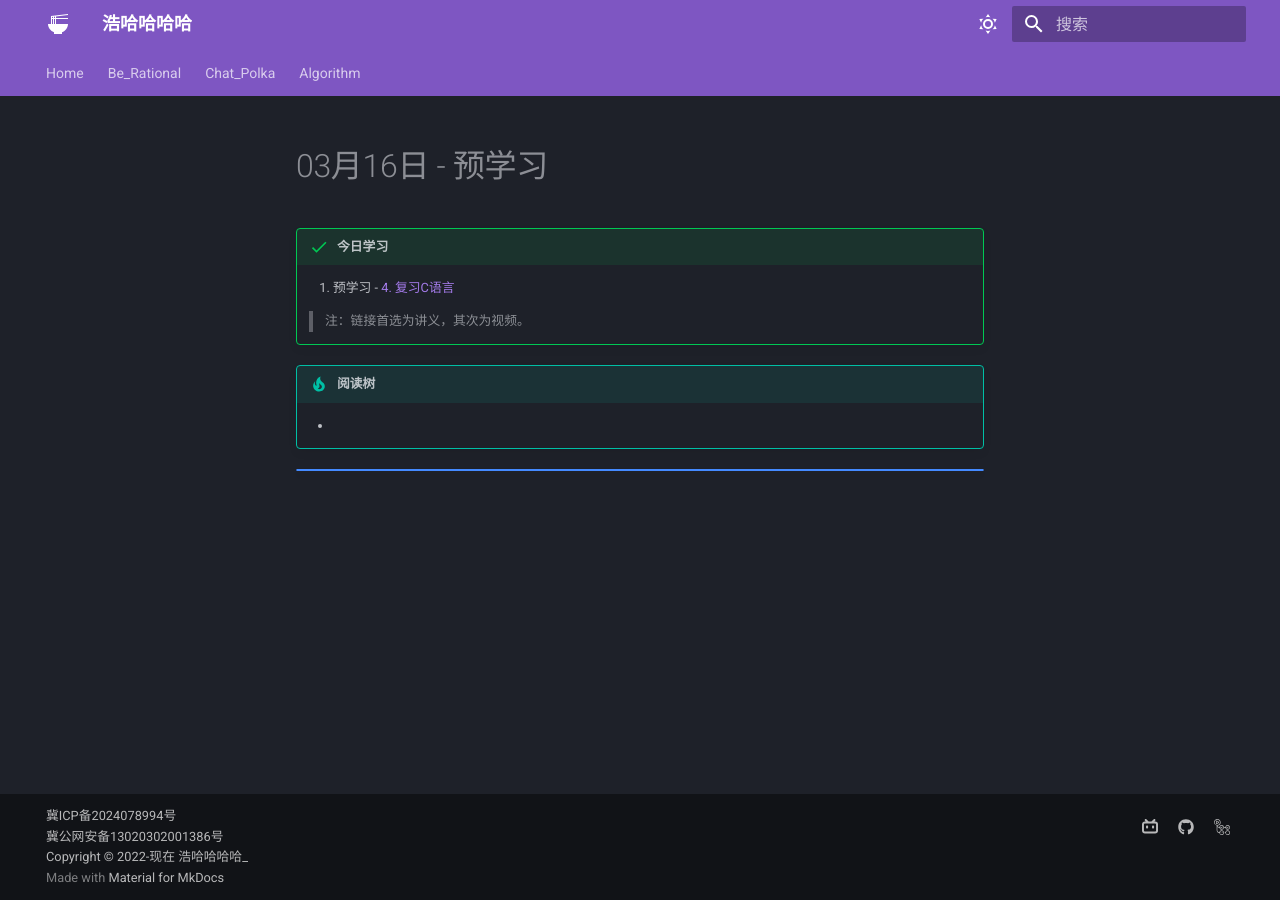
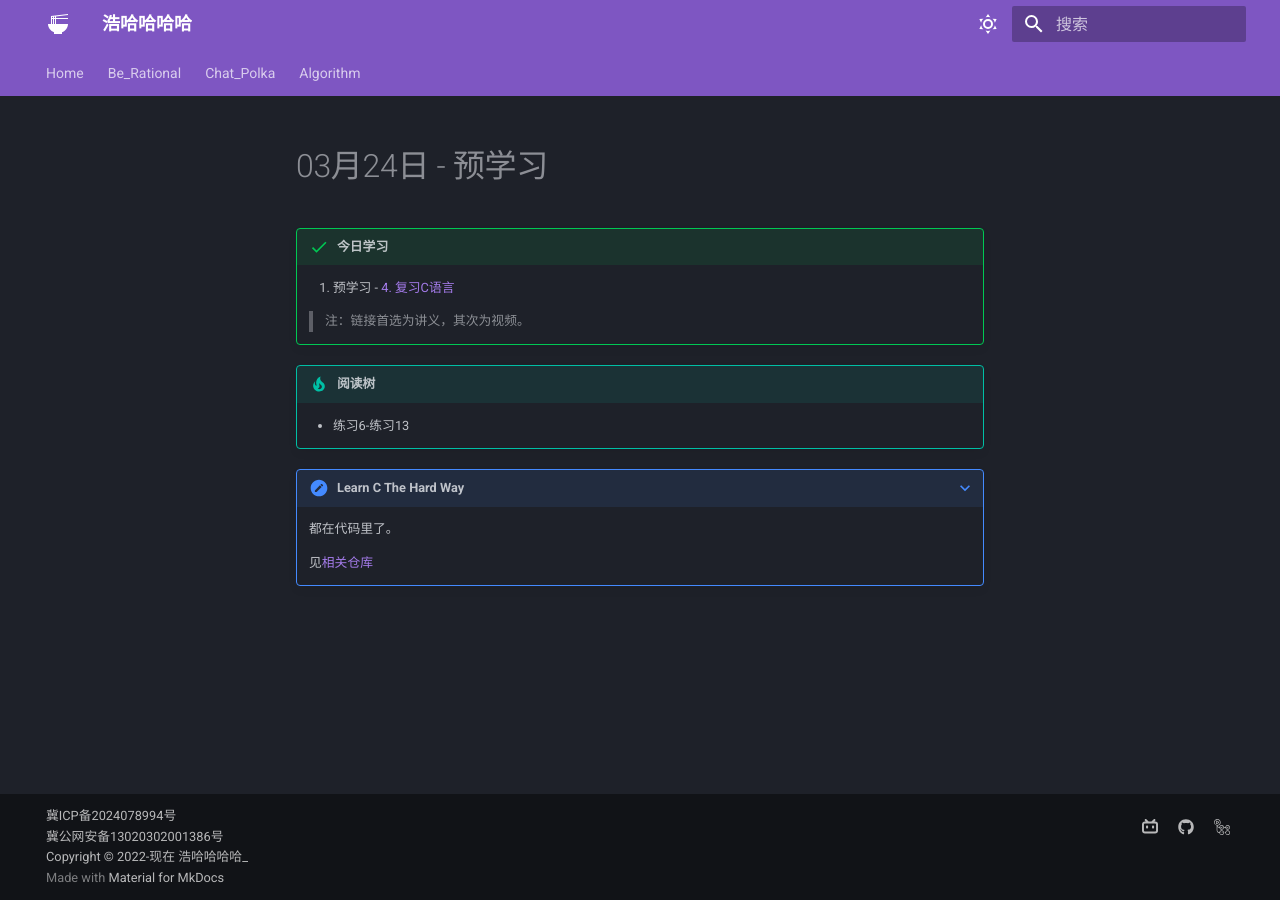
Before and after one commit to Haohahahaha/cs, an MkDocs documentation site: the page built from docs/ysyx/0324/log.md, in a window 1280 px wide. Built offline with MkDocs 1.6.1 and Material for MkDocs 9.7.7, drawn with Linux system fonts in a browser that asks for light colours.

Commit message:
2025-03-25_00:16:58 update

```diff
--- a/docs/ysyx/0316/log.md
+++ b/docs/ysyx/0324/log.md
@@ -1,4 +1,4 @@
-# 03月16日 - 预学习
+# 03月24日 - 预学习
 
 !!! success "今日学习"
 
@@ -8,6 +8,10 @@
 
 !!! tip "阅读树"
 
-    -
+    - 练习6-练习13
 
-!!! note ""
+???+ note "Learn C The Hard Way"
+
+    都在代码里了。
+
+    见[相关仓库](https://github.com/Haohahahaha/LearnC)
--- a/mkdocs.yml
+++ b/mkdocs.yml
@@ -51,6 +51,7 @@ nav:
       - 0302-预学习-2&4: ysyx/0302/log.md
       - 0303-预学习-4.(1): ysyx/0303/log.md
       - 0304-预学习-4.(2): ysyx/0304/log.md
+      - 0324-预学习-4.(3): ysyx/0304/log.md
     - 信息沟通:
       - 信息的编解码能力: greenhand/de-en-code/de-en-code-info.md
       - 提问の二三事: greenhand/ask-question-zbt/ask-zbt.md
```
Also changed, not shown: docs/ysyx/index.md (+1 -0 lines).
